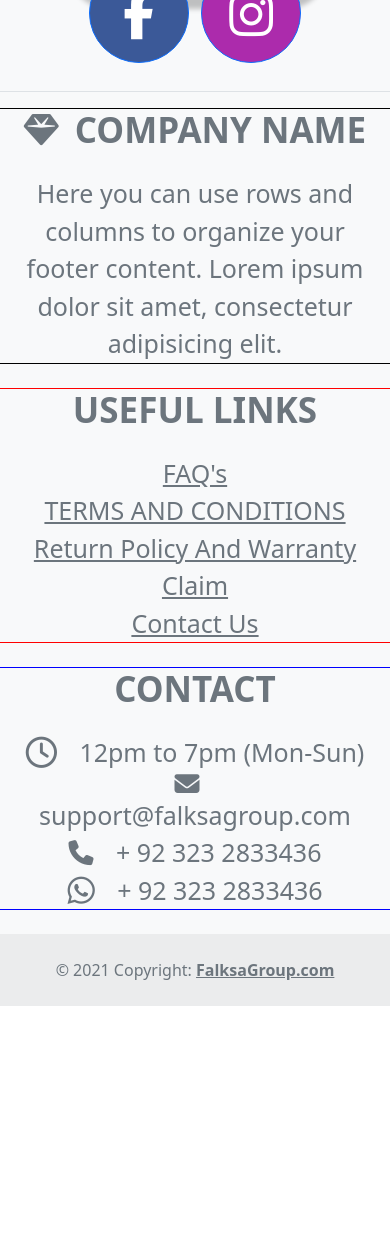
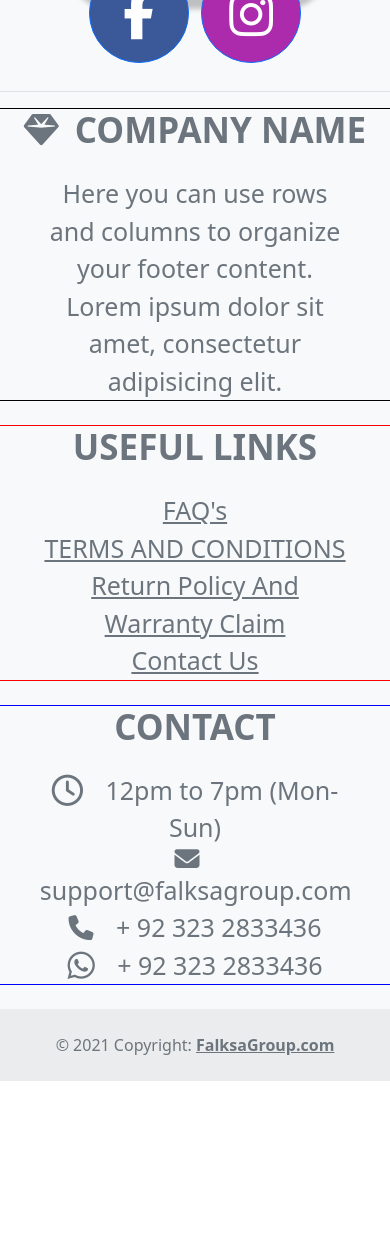
Before and after one commit to engrali93/f_alks_a, a PHP site: page / in a window 390 px wide; the page is wider, and only the part inside the window is pictured. Shown: the part 1973-3209 px from the top of that part. Before the commit the page ends 2979 px from the top of that part, so only its background shows below. Run offline with PHP 8.4, Linux system fonts and the light colour scheme; some libraries are stand-ins or nearby versions.

Commit message:
Update stylesheetMobile.css

```diff
--- a/Style/stylesheetMobile.css
+++ b/Style/stylesheetMobile.css
@@ -193,6 +193,6 @@
 }
 .colFW p{
     font-size: 25px !important;
-    margin: 0 20px 0 20px !important;
+    margin: 0 10% 0 10% !important;
 }
 }
```
